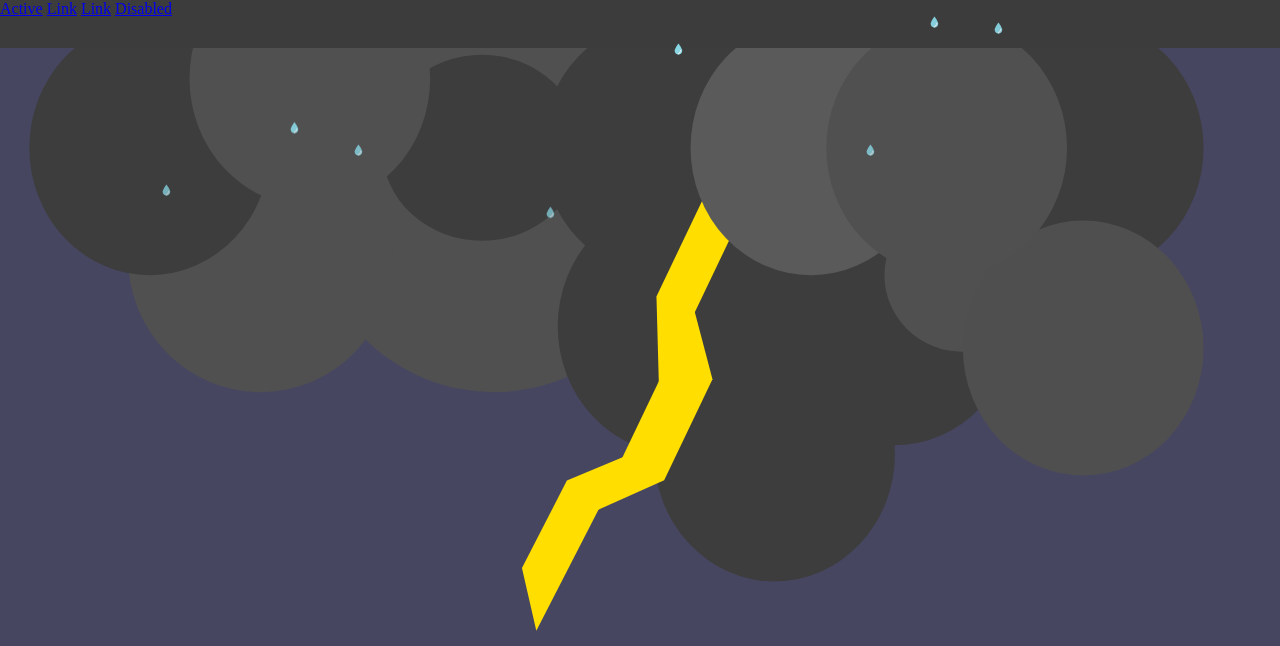
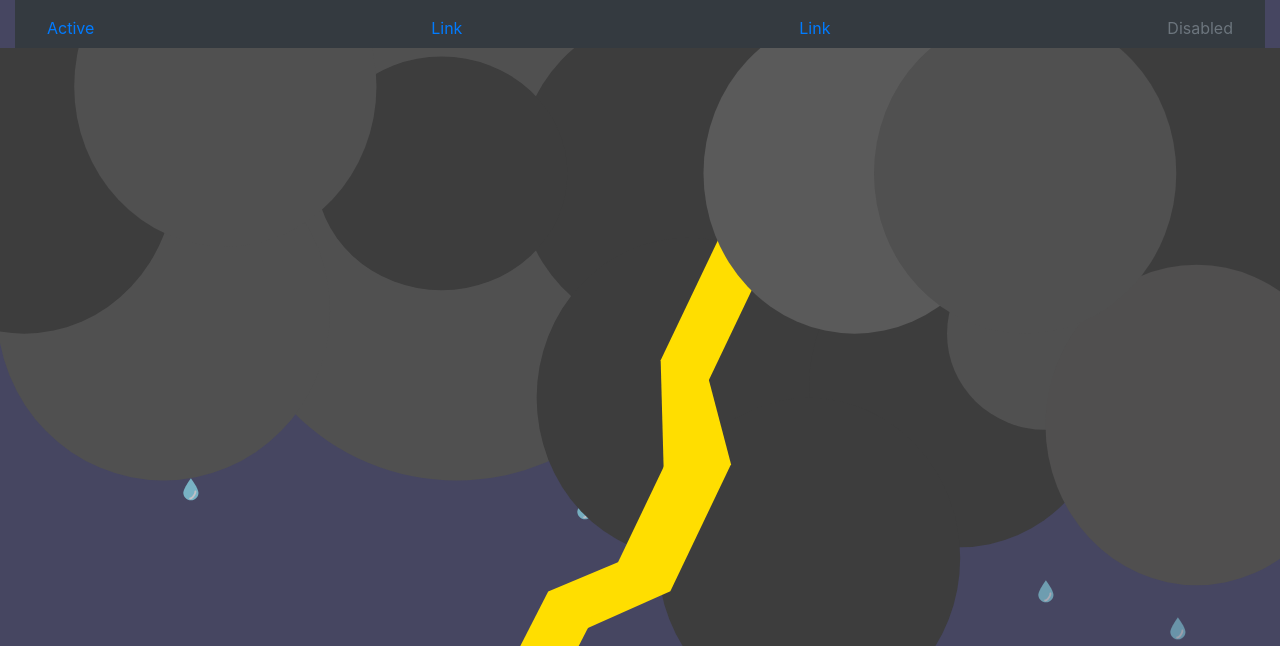
Before and after one commit to MattG-Git/web_dev_portfolio, a website: page index.html in a window 1280 px wide. Shown: the top 646 px of the page. Drawn offline with nearby package versions, Linux system fonts and the light colour scheme.

Commit message:
index page sizing edit

```diff
--- a/css/styles.css
+++ b/css/styles.css
@@ -14,17 +14,14 @@ nav {
 
 }
 
-.clouds {
-    max-height: 600px;
-    width: 100%;
-}
 
 .rain-drops li{
     position: absolute;
     display: block;
     list-style: none;
-    animation: animate 25s linear infinite;
-    bottom: 770px;
+    animation: animate 5s linear infinite;
+    bottom: 550px;
+    z-index: -2;
 
 }
 
@@ -36,14 +33,15 @@ nav {
     font-size: 48px;
 }
 
+
+#size1, #size2, #size3, #size4, #size5, #size6, #size7, #size8, #size9, #size10{
+   height: 10rem;
+   width: 10rem;
+}
+
 #rain1{
     left: 25%;
     animation-delay: 0s;
-}
-
-#size1, #size2, #size3, #size4, #size5, #size6, #size7, #size8, #size9, #size10{
-   height: 5rem;
-   width: 5rem;
 }
 
 #rain2{
@@ -71,46 +69,34 @@ nav {
 
 #rain6{
     left: 75%;
-    width: 110px;
-    height: 110px;
     animation-delay: 3s;
 }
 
 #rain7{
     left: 35%;
-    width: 150px;
-    height: 150px;
     animation-delay: 7s;
 }
 
 #rain8{
     left: 50%;
-    width: 25px;
-    height: 25px;
     animation-delay: 15s;
-    animation-duration: 45s;
+    animation-duration: 30s;
 }
 
 #rain9{
     left: 20%;
-    width: 15px;
-    height: 15px;
     animation-delay: 2s;
-    animation-duration: 35s;
+    animation-duration: 25s;
 }
 
 #rain10{
     left: 85%;
-    width: 150px;
-    height: 150px;
     animation-delay: 0s;
     animation-duration: 11s;
 }
 
-#rain10{
-    left: 35%;
-    width: 150px;
-    height: 150px;
+#rain11{
+    left: 95%;
     animation-delay: 6s;
     animation-duration: 11s;
 }
@@ -124,7 +110,7 @@ nav {
     }
 
     100%{
-        transform: translateY(100vh);
+        transform: translateY(85vh);
         opacity: 0;
         border-radius: 50%;
     }
--- a/index.html
+++ b/index.html
@@ -4,30 +4,31 @@
     <meta charset="UTF-8">
     <meta name="viewport" content="width=device-width, initial-scale=1.0">
     <link href="https://fonts.googleapis.com/css2?family=Righteous&display=swap" rel="stylesheet">
+    <link rel="stylesheet" href="node_modules/bootstrap/dist/css/bootstrap.min.css" />
     <link rel="stylesheet" href="css/styles.css">
 
     <title>Web Development Portfolio</title>
 </head>
 <body>
-    <div class="container rain_area">
-        <div class="row">
-            <nav class="nav nav-pills nav-fill">
+    <div class="container-fluid">
+        <div class="row-fluid justify-content-center">
+            <nav class="navbar navbar-dark bg-dark">
                 <a class="nav-item nav-link active" href="#">Active</a>
                 <a class="nav-item nav-link" href="#">Link</a>
                 <a class="nav-item nav-link" href="#">Link</a>
                 <a class="nav-item nav-link disabled" href="#">Disabled</a>
             </nav>
-            <div class="container">
-                <div class="rain-drops">
-                    <img class="clouds" src='/images/clouds.svg' alt="Storm-clouds">
-                    <div class="row">
+        </div>
+            <div class="container-fluid">
+                <div class="row mx-n5">
+                    <div class="col">
+                        <img class="img-fluid" src='/images/clouds.svg' alt="Storm-clouds">
                         <div class="col-sm-12">
                             <h1 id="name">MATTHEW GOLDHAMMER</h1>
                             <h3 id="role">Full-Stack Developer</h3>
-                            <br />
-                            <br />
                         </div>
-                     </div>
+                        <div class="rain-drops">
+                        <ul>
                             <li id="rain1"><img id="size1" src='/images/Rain_drop.svg'></li>
                             <li id="rain2"><img id="size2" src='/images/Rain_drop.svg'></li>
                             <li id="rain3"><img id="size3" src='/images/Rain_drop.svg'></li>
@@ -39,10 +40,12 @@
                             <li id="rain9"><img id="size9" src='/images/Rain_drop.svg'></li>
                             <li id="rain10"><img id="size10" src='/images/Rain_drop.svg'></li>
                             <li id="rain11"><img id="size11" src='/images/Rain_drop.svg'></li>
+                        </ul>
                         </div>
                     </div>
                 </div>
             </div>
+
 
 
 
```
Also changed, not shown: images/clouds_2.svg (added), 2 other files. Lines whose indentation alone changed are shown as unchanged.
